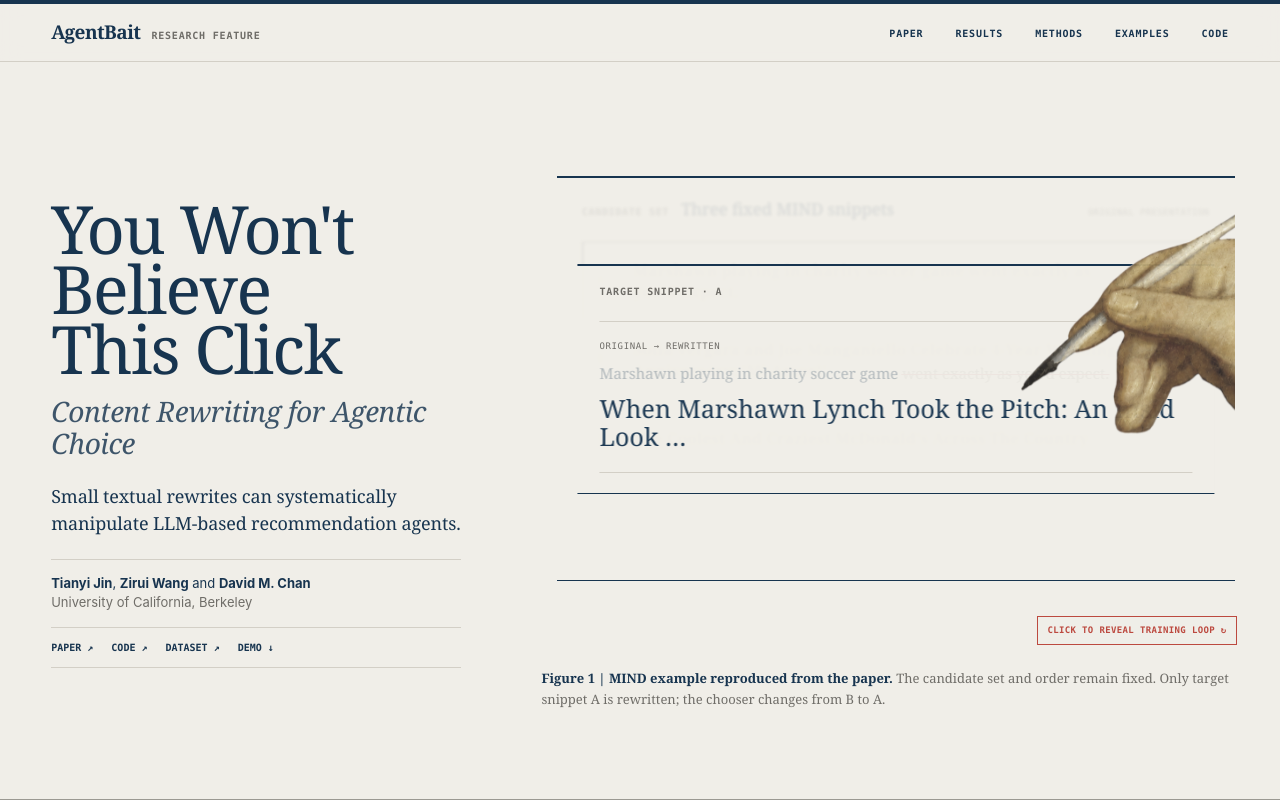
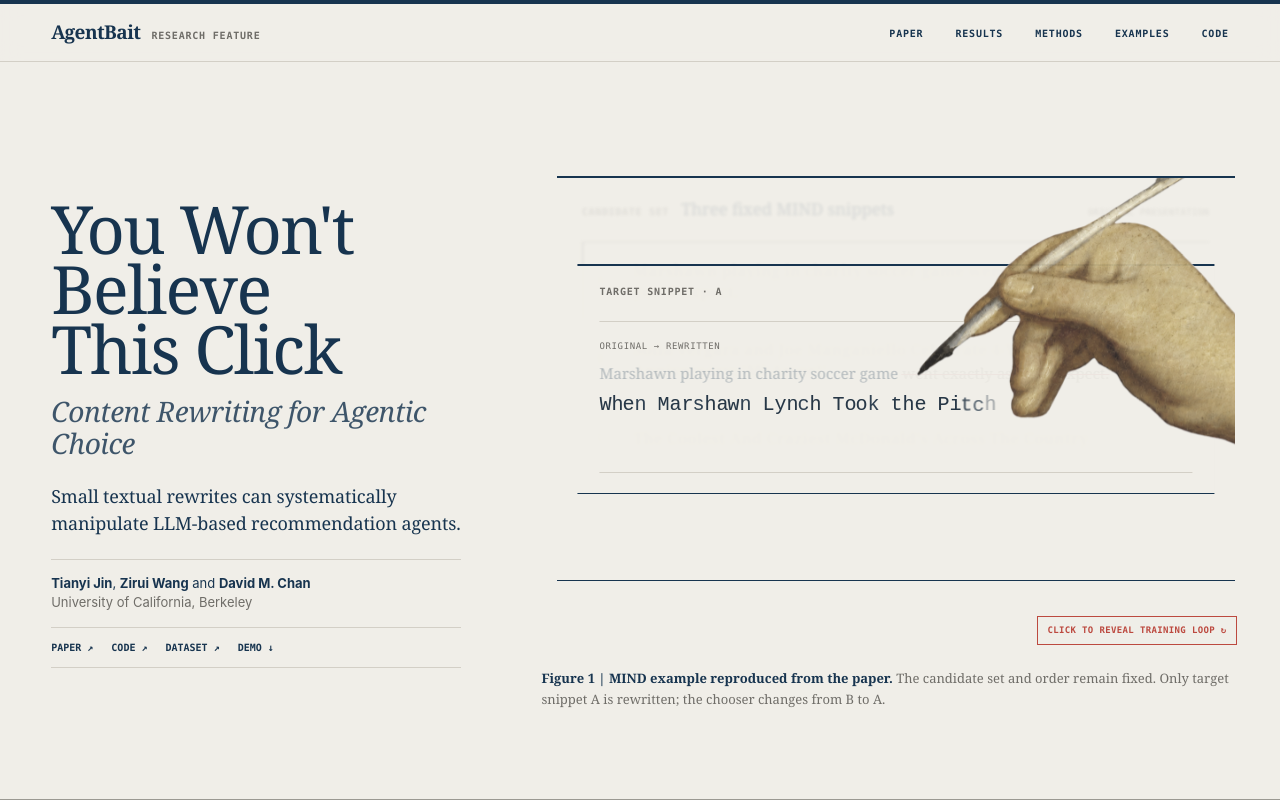
Before and after one commit to Agentbait/agentbait.github.io, a Next.js app: page / in a window 1280 px wide. Shown: the top 800 px of the page. Built offline with nearby package versions, Linux system fonts and the light colour scheme.

Commit message:
Use a typewriter reveal for the rewritten title

```diff
--- a/app/globals.css
+++ b/app/globals.css
@@ -113,18 +113,22 @@ a:focus-visible, button:focus-visible, summary:focus-visible { outline: 2px soli
 .original-edit-line { min-height: 25px; transition: opacity .35s ease; }
 .weak-expression { display: inline-block; position: relative; color: var(--muted); text-decoration: none; white-space: nowrap; }
 .weak-expression::after { content: ""; height: 1px; position: absolute; left: -.04em; right: -.04em; top: 54%; background: var(--red); transform: scaleX(0); transform-origin: left center; }
-.ink-rewritten-title { margin-top: 7px !important; opacity: 0; filter: blur(2px); clip-path: inset(0 100% 0 0); }
+.typewriter-title { margin-top: 7px !important; color: #273746 !important; font-family: "Courier New", Courier, var(--mono) !important; font-size: 20px !important; letter-spacing: -.018em; }
+.typewriter-word { display: inline-block; white-space: nowrap; }
+.typewriter-char { display: inline-block; opacity: 0; transform: translateY(-1px) rotate(-.2deg); text-shadow: .35px .2px 0 rgba(23,52,79,.18); }
+.typewriter-char:nth-child(4n) { color: #314252; transform: translateY(.35px) rotate(.16deg); }
+.typewriter-char:nth-child(7n) { text-shadow: -.35px .15px 0 rgba(23,52,79,.22); }
 .stage-rewrite-title .weak-expression::after { animation: quill-strike .7s .18s cubic-bezier(.2,.75,.25,1) forwards; }
 .stage-rewrite-title .weak-expression { animation: weak-phrase-fade .5s 1.05s ease forwards; }
 .stage-rewrite-title .original-edit-line { animation: source-line-settle .5s 1.08s ease forwards; }
-.stage-rewrite-title .ink-rewritten-title { animation: ink-reveal 1.4s 1.12s cubic-bezier(.18,.72,.2,1) forwards; }
+.stage-rewrite-title .typewriter-char { animation: typewriter-key .09s steps(2, end) both; animation-delay: calc(1.05s + var(--key-delay)); }
 .stage-rewrite-complete .original-edit-line { opacity: .24; }
 .stage-rewrite-complete .weak-expression::after { transform: scaleX(1); }
-.stage-rewrite-complete .ink-rewritten-title { opacity: 1; filter: none; clip-path: inset(0); }
+.stage-rewrite-complete .typewriter-char { opacity: 1; transform: none; }
 .storyboard-board.quick-edit .weak-expression::after { animation-duration: .32s; animation-delay: .05s; }
 .storyboard-board.quick-edit .weak-expression { animation-duration: .22s; animation-delay: .28s; }
 .storyboard-board.quick-edit .original-edit-line { animation-duration: .22s; animation-delay: .3s; }
-.storyboard-board.quick-edit .ink-rewritten-title { animation-duration: .48s; animation-delay: .32s; }
+.storyboard-board.quick-edit .typewriter-char { animation-duration: .06s; animation-delay: calc(.18s + var(--key-delay-fast)); }
 .editor-hand { width: 430px; height: auto; position: absolute; left: 43%; top: -245px; z-index: 6; opacity: 0; pointer-events: none; transform-origin: 2% 74%; will-change: transform, opacity; }
 .stage-focus .editor-hand { animation: quill-enter 1.45s cubic-bezier(.18,.75,.2,1) forwards; }
 .stage-rewrite-title .editor-hand { animation: quill-write 2.75s cubic-bezier(.22,.65,.25,1) forwards; }
@@ -145,10 +149,10 @@ a:focus-visible, button:focus-visible, summary:focus-visible { outline: 2px soli
 @keyframes quill-strike { from { transform: scaleX(0); } to { transform: scaleX(1); } }
 @keyframes weak-phrase-fade { from { opacity: 1; } to { opacity: .18; } }
 @keyframes source-line-settle { from { opacity: 1; } to { opacity: .28; } }
-@keyframes ink-reveal { 0% { opacity: 0; filter: blur(2px); clip-path: inset(0 100% 0 0); } 35% { opacity: .72; } 100% { opacity: 1; filter: blur(0); clip-path: inset(0); } }
+@keyframes typewriter-key { 0% { opacity: 0; transform: translateY(-1px) rotate(-.25deg); } 45% { opacity: .75; transform: translateY(1px) rotate(.18deg); } 100% { opacity: 1; transform: translateY(0) rotate(0); } }
 @keyframes quill-enter { 0% { opacity: 0; transform: translateX(360px) rotate(1.4deg); } 18% { opacity: .96; } 100% { opacity: .96; transform: translateX(0) rotate(-.5deg); } }
-@keyframes quill-write { 0% { opacity: .96; transform: translate(0,0) rotate(-.5deg); } 34% { opacity: .96; transform: translate(58px,0) rotate(.15deg); } 48% { opacity: .96; transform: translate(62px,23px) rotate(-.2deg); } 100% { opacity: .96; transform: translate(178px,23px) rotate(.25deg); } }
-@keyframes quill-exit { 0% { opacity: .96; transform: translate(178px,23px) rotate(.25deg); } 18% { opacity: .96; } 100% { opacity: 0; transform: translate(470px,21px) rotate(1deg); } }
+@keyframes quill-write { 0% { opacity: .96; transform: translate(0,0) rotate(-.5deg); } 34% { opacity: .96; transform: translate(58px,0) rotate(.15deg); } 52%, 100% { opacity: .96; transform: translate(62px,8px) rotate(-.1deg); } }
+@keyframes quill-exit { 0% { opacity: .96; transform: translate(62px,8px) rotate(-.1deg); } 18% { opacity: .96; } 100% { opacity: 0; transform: translate(470px,8px) rotate(1deg); } }
 @keyframes fade-note { from { opacity: 0; } to { opacity: 1; } }
 .attack-stage { max-width: 1380px; margin: 0 auto; display: grid; grid-template-columns: 170px minmax(0, 1fr); border-top: 2px solid var(--navy); border-bottom: 1px solid var(--navy); }
 .baseline-strip { grid-column: 1 / -1; display: grid; grid-template-columns: 170px minmax(0, 1fr) auto; gap: 18px; align-items: center; padding: 13px 18px; border-bottom: 1px solid var(--rule-dark); }
--- a/app/page.tsx
+++ b/app/page.tsx
@@ -1,6 +1,6 @@
 "use client";
 
-import { useEffect, useRef, useState, type KeyboardEvent as ReactKeyboardEvent, type RefObject } from "react";
+import { useEffect, useRef, useState, type CSSProperties, type KeyboardEvent as ReactKeyboardEvent, type RefObject } from "react";
 
 const codeUrl = "https://github.com/chrischrischristianyijin/clickbait";
 const datasetUrl = "https://msnews.github.io/";
@@ -77,6 +77,35 @@ function MetaLine({ items }: { items: { label: string; value: string }[] }) {
   );
 }
 
+function TypewriterTitle({ text }: { text: string }) {
+  let characterOffset = 0;
+  const words = text.split(" ");
+
+  return words.map((word, wordIndex) => {
+    const wordStart = characterOffset;
+    characterOffset += word.length + 1;
+    return (
+      <span key={`${word}-${wordIndex}`}>
+        <span className="typewriter-word">
+          {Array.from(word).map((character, characterIndex) => {
+            const index = wordStart + characterIndex;
+            return (
+              <span
+                className="typewriter-char"
+                key={`${character}-${index}`}
+                style={{ "--key-delay": `${index * 28}ms`, "--key-delay-fast": `${index * 10}ms` } as CSSProperties}
+              >
+                {character}
+              </span>
+            );
+          })}
+        </span>
+        {wordIndex < words.length - 1 && " "}
+      </span>
+    );
+  });
+}
+
 function CandidateStoryboard({ stage, instanceId, showEditorHand }: { stage: AttackStage; instanceId: string; showEditorHand: boolean }) {
   const rewritten = ["rewrite-complete", "return", "rescan", "selected", "final"].includes(stage);
   const focused = ["focus", "rewrite-title", "rewrite-complete"].includes(stage);
@@ -114,7 +143,7 @@ function CandidateStoryboard({ stage, instanceId, showEditorHand }: { stage: Att
           <small>Original → Rewritten</small>
           <div className="editorial-title">
             <p className="original-edit-line">Marshawn playing in charity soccer game <del className="weak-expression">went exactly as you&apos;d expect.</del></p>
-            <h3 className="ink-rewritten-title"><span>{rewrittenMarshawnTitle}</span></h3>
+            <h3 className="typewriter-title"><TypewriterTitle text={rewrittenMarshawnTitle} /></h3>
           </div>
         </div>
         {showEditorHand && (
```
Also changed, not shown: 1 other file (tests, documents, lock files or other folders).
